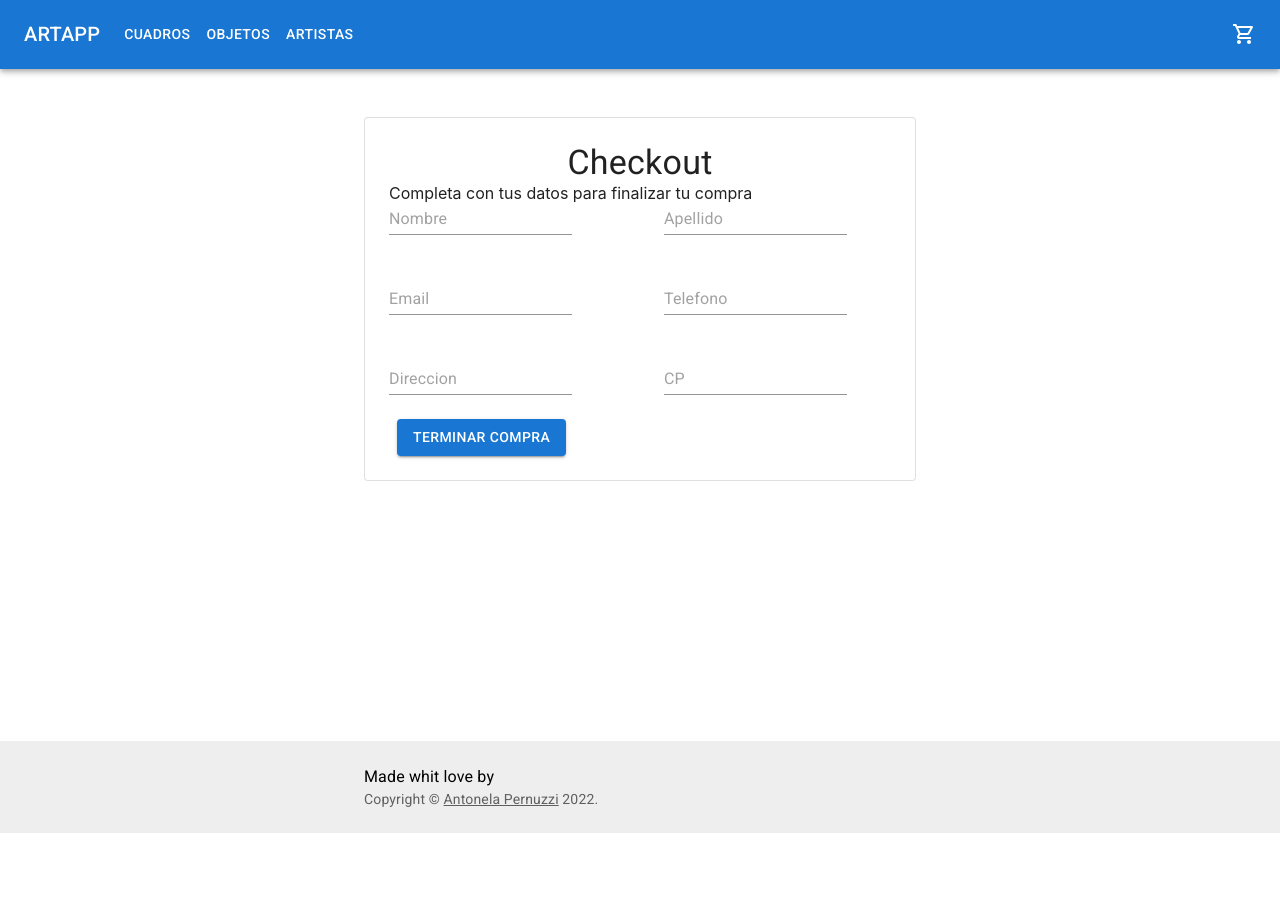
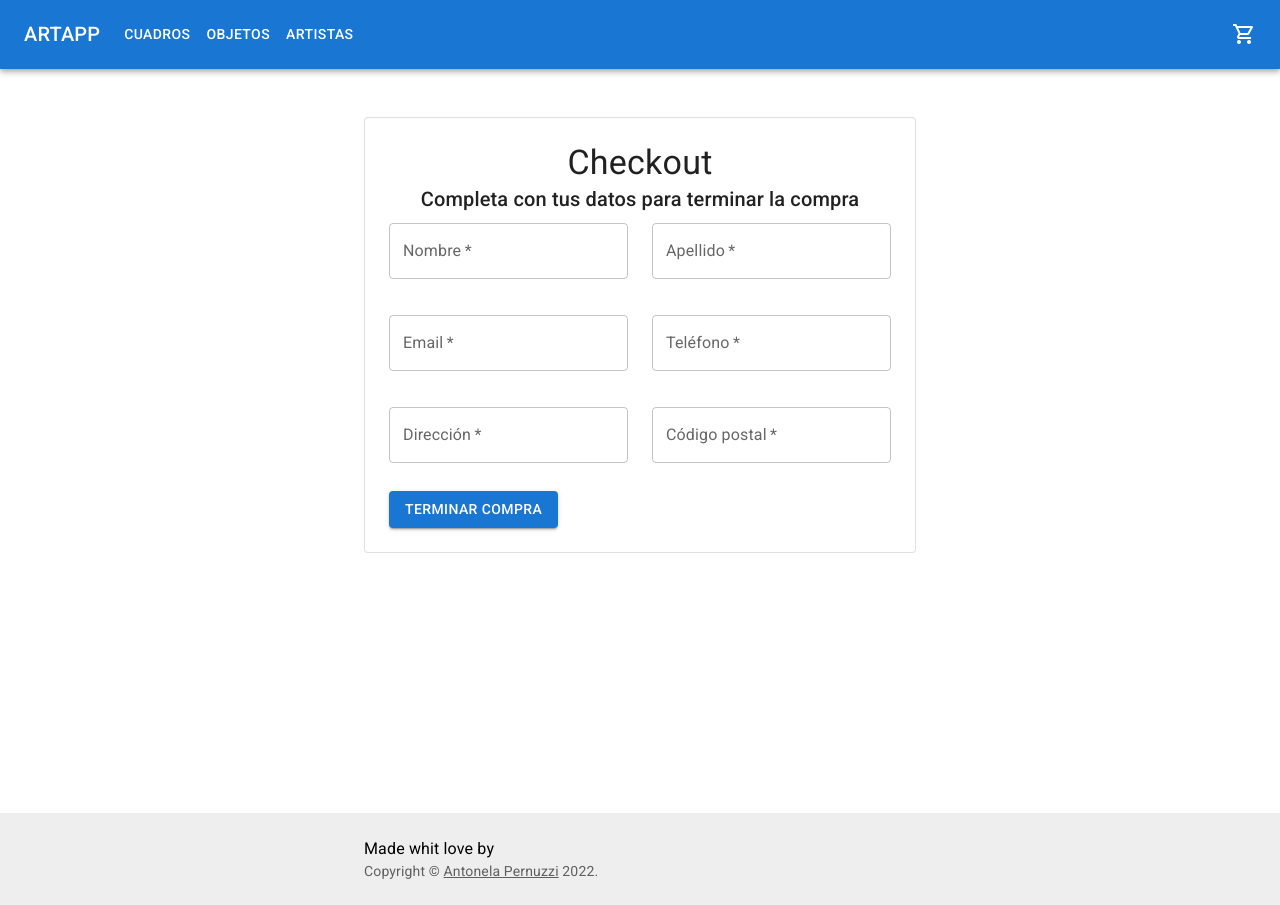
Before and after one commit to antopernuzzi/miapp, a React (Create React App) app: page /checkout in a window 1280 px wide. Before the commit the page ends 833 px from the top, so only its background shows below. Built offline with nearby package versions, Linux system fonts and the light colour scheme.

Commit message:
cambio icono

```diff
--- a/package.json
+++ b/package.json
@@ -3,6 +3,8 @@
   "version": "0.1.0",
   "private": true,
   "dependencies": {
+    "@hookform/resolvers": "^2.8.10",
+    "@material-ui/core": "^4.12.4",
     "@mui/icons-material": "^5.5.1",
     "@mui/material": "^5.5.3",
     "@testing-library/jest-dom": "^5.16.2",
@@ -17,7 +19,8 @@
     "react-router-dom": "^6.3.0",
     "react-scripts": "5.0.0",
     "spinners-react": "^1.0.6",
-    "web-vitals": "^2.1.4"
+    "web-vitals": "^2.1.4",
+    "yup": "^0.32.11"
   },
   "scripts": {
     "start": "react-scripts start",
--- a/src/App.js
+++ b/src/App.js
@@ -11,6 +11,7 @@ import CartContainer from './Components/CartContainer';
 import CartContext from './Context/CartContext';
 import Checkout from './Components/Checkout';
 import Footer from './Components/Footer';
+
 
 function App() {
 
@@ -27,6 +28,7 @@ function App() {
           <Route exact path="/category/artistas" element={<ArtistListContainer />} />
           <Route exact path="/cart" element={<CartContainer/>} />
           <Route exact path="/checkout" element={<Checkout />} />
+
         </Routes>
         <Footer/>
       </BrowserRouter>
--- a/src/Components/Checkout.jsx
+++ b/src/Components/Checkout.jsx
@@ -1,18 +1,24 @@
 import * as React from "react";
 import { useState, useEffect } from "react";
-import Grid from "@mui/material/Grid";
-import TextField from "@mui/material/TextField";
+
 import Container from "@mui/material/Container";
-import Paper from "@mui/material/Paper";
-import Typography from "@mui/material/Typography";
-import { Button } from "@mui/material";
+
 import { Context } from "../Context/CartContext";
 import { Link } from "react-router-dom";
 import { collection, getFirestore, addDoc } from "firebase/firestore";
 
-import { useForm } from "react-hook-form";
-import Input from '@mui/material/Input';
-import Label from '@mui/material/FormLabel';
+import { useForm, Controller } from "react-hook-form";
+import { yupResolver } from "@hookform/resolvers/yup";
+import * as Yup from "yup";
+import Fragment from "react";
+import Grid from "@mui/material/Grid";
+import TextField from "@mui/material/TextField";
+import Paper from "@mui/material/Paper";
+import Typography from "@mui/material/Typography";
+import { Button } from "@mui/material";
+import { Box, FormControlLabel, Checkbox } from "@material-ui/core";
+import Input from "@mui/material/Input";
+import Label from "@mui/material/FormLabel";
 
 export default function () {
   const { totalPrice } = React.useContext(Context);
@@ -26,12 +32,33 @@ export default function () {
   const [orderId, setOrderId] = useState("");
   const [purchaseDone, setPurchaseDone] = useState(false);
 
+  //validaciones del form
+  const validationSchema = Yup.object().shape({
+    name: Yup.string().required("Nombre es requerido"),
+    surName: Yup.string()
+      .required("Apellido es requerido"),
+    email: Yup.string()
+      .required("Email es requerido")
+      .email("Email es invalido"),
+    phone: Yup.string()
+      .required("Teléfono es requerido"),
+    adress: Yup.string()
+      .required("Dirección es requerida")
+      .max(60, "Dirección no debe exceder 60 caracteres"),
+    postalCode: Yup.string()
+      .required("Código postal es requerido"),
+
+  });
+
+  //le paso las validaciones al hook form
   const {
     register,
+    control,
     handleSubmit,
-    watch,
     formState: { errors },
-  } = useForm();
+  } = useForm({
+    resolver: yupResolver(validationSchema),
+  });
 
   //ACTION  BTN TERMINAR COMPRA
   const onSubmit = (data) => {
@@ -95,10 +122,10 @@ export default function () {
 
           {purchaseDone === false ? (
             <>
-              <React.Fragment>
-                Completa con tus datos para finalizar tu compra
-              </React.Fragment>
-              {/* <Grid container spacing={3}>
+              <Typography variant="h6" align="center" margin="dense">
+                Completa con tus datos para terminar la compra
+              </Typography>
+              <Grid container spacing={3}>
                 <Grid item xs={12} sm={6}>
                   <TextField
                     required
@@ -106,13 +133,19 @@ export default function () {
                     name="name"
                     label="Nombre"
                     fullWidth
-                    autoComplete="family-name"
-                    variant="standard"
+                    margin="dense"
+
+                    {...register("name")}
+                    error={errors.name ? true : false}
                     value={name}
                     onChange={(e) => {
                       setName(e.target.value);
                     }}
+
                   />
+                  <Typography variant="inherit" color="textSecondary">
+                    {errors.name?.message}
+                  </Typography>
                 </Grid>
 
                 <Grid item xs={12} sm={6}>
@@ -122,13 +155,18 @@ export default function () {
                     name="surName"
                     label="Apellido"
                     fullWidth
-                    autoComplete="family-name"
-                    variant="standard"
+                    margin="dense"
+
+                    {...register("surName")}
+                    error={errors.surName ? true : false}
                     value={surName}
                     onChange={(e) => {
                       setSurname(e.target.value);
                     }}
                   />
+                  <Typography variant="inherit" color="textSecondary">
+                    {errors.surName?.message}
+                  </Typography>
                 </Grid>
 
                 <Grid item xs={12} sm={6}>
@@ -138,15 +176,39 @@ export default function () {
                     name="email"
                     label="Email"
                     fullWidth
-                    autoComplete="family-name"
-                    variant="standard"
+                    margin="dense"
+
+                    {...register("email")}
+                    error={errors.email ? true : false}
                     value={email}
                     onChange={(e) => {
                       setEmail(e.target.value);
                     }}
                   />
+                  <Typography variant="inherit" color="textSecondary">
+                    {errors.email?.message}
+                  </Typography>
                 </Grid>
+                <Grid item xs={12} sm={6}>
+                  <TextField
+                    required
+                    id="phone"
+                    name="phone"
+                    label="Teléfono"
+                    fullWidth
+                    margin="dense"
 
+                    {...register("phone")}
+                    error={errors.phone ? true : false}
+                    value={phone}
+                    onChange={(e) => {
+                      setPhone(e.target.value);
+                    }}
+                  />
+                  <Typography variant="inherit" color="textSecondary">
+                    {errors.phone?.message}
+                  </Typography>
+                </Grid>
                 <Grid item xs={12} sm={6}>
                   <TextField
                     required
@@ -154,133 +216,49 @@ export default function () {
                     name="adress"
                     label="Dirección"
                     fullWidth
-                    autoComplete="family-name"
-                    variant="standard"
+                    margin="dense"
+
+                    {...register("adress")}
+                    error={errors.adress ? true : false}
                     value={adress}
                     onChange={(e) => {
                       setAdress(e.target.value);
                     }}
                   />
-                </Grid>
-              </Grid> */}
-              {/* "handleSubmit" will validate your inputs before invoking "onSubmit" */}
-              {/* <FormControlUnstyled defaultValue="" required>
-  <Label>Name</Label>
-  <Input />
-  <HelperText />
-</FormControlUnstyled> */}
-              <form onSubmit={handleSubmit(onSubmit)}>
-              <Grid container spacing={6}>
-                <Grid item xs={12} sm={6}>
-
-                <Input
-
-                    placeholder="Nombre"
-                    name="name"
-                    type="text"
-                    {...register("name", { required: true, maxLength: 60 })}
-                    value={name}
-                    onChange={(e) => {
-                      setName(e.target.value);
-                    }}
-                  />
-                  <small className="text-danger">
-                    {errors?.name && <span>Ingrese este valor</span>}
-                  </small>
-
+                  <Typography variant="inherit" color="textSecondary">
+                    {errors.adress?.message}
+                  </Typography>
                 </Grid>
                 <Grid item xs={12} sm={6}>
+                  <TextField
+                    required
+                    id="postalCode"
+                    name="postalCode"
+                    label="Código postal"
+                    fullWidth
+                    margin="dense"
 
-
-                <Input
-                    placeholder="Apellido"
-                    name="surName"
-                    type="text"
-                    {...register("surName", { required: true, maxLength: 60 })}
-                    value={surName}
-                    onChange={(e) => {
-                      setSurname(e.target.value);
-                    }}
-                  />
-                  <small className="text-danger">
-                    {errors?.surName && <span>Ingrese este valor</span>}
-                  </small>
-                  </Grid>
-                  <Grid item xs={12} sm={6}>
-
-                <Input
-                    placeholder="Email"
-                    type="email"
-                    name="email"
-                    {...register("email", { required: true })}
-                    value={email}
-                    onChange={(e) => {
-                      setEmail(e.target.value);
-                    }}
-                  />
-                  <small className="text-danger">
-                    {errors?.email && <span>Ingrese un valor valido</span>}
-                  </small>
-                  </Grid>
-                  <Grid item xs={12} sm={6}>
-
-
-                <Input
-                    placeholder="Telefono"
-                    type="number"
-                    name="phone"
-                    {...register("phone", { required: true })}
-                    value={phone}
-                    onChange={(e) => {
-                      setPhone(e.target.value);
-                    }}
-                  />
-                  <small className="text-danger">
-                    {errors?.phone && <span>Ingrese un valor valido</span>}
-                  </small>
-                  </Grid>
-                  <Grid item xs={12} sm={6}>
-
-                <Input
-                    placeholder="Direccion"
-                    type="text"
-                    name="adress"
-                    {...register("adress", { required: true })}
-                    value={adress}
-                    onChange={(e) => {
-                      setAdress(e.target.value);
-                    }}
-                  />
-                  <small className="text-danger">
-                    {errors?.adress && <span>Ingrese un valor valido</span>}
-                  </small>
-                  </Grid>
-                  <Grid item xs={12} sm={6}>
-
-                <Input
-                    placeholder="CP"
-                    type="text"
-                    name="postalCode"
-                    {...register("postalCode", { required: true })}
+                    {...register("postalCode")}
+                    error={errors.postalCode ? true : false}
                     value={postalCode}
                     onChange={(e) => {
                       setPostalCode(e.target.value);
                     }}
                   />
-                  <small className="text-danger">
-                    {errors?.postalCode && <span>Ingrese un valor valido</span>}
-                  </small>
+                  <Typography variant="inherit" color="textSecondary">
+                    {errors.postalCode?.message}
+                  </Typography>
                 </Grid>
               </Grid>
+              <Box mt={3}>
             <Button
-                type="submit"
               variant="contained"
-                sx={{ mt: 3, ml: 1 }}
+              color="primary"
+              onClick={handleSubmit(onSubmit)}
             >
               Terminar compra
             </Button>
-
-              </form>
+            </Box>
 
             </>
           ) : (
```
Also changed, not shown: 2 other files (tests, documents, lock files or other folders). Lines whose indentation alone changed are shown as unchanged.
